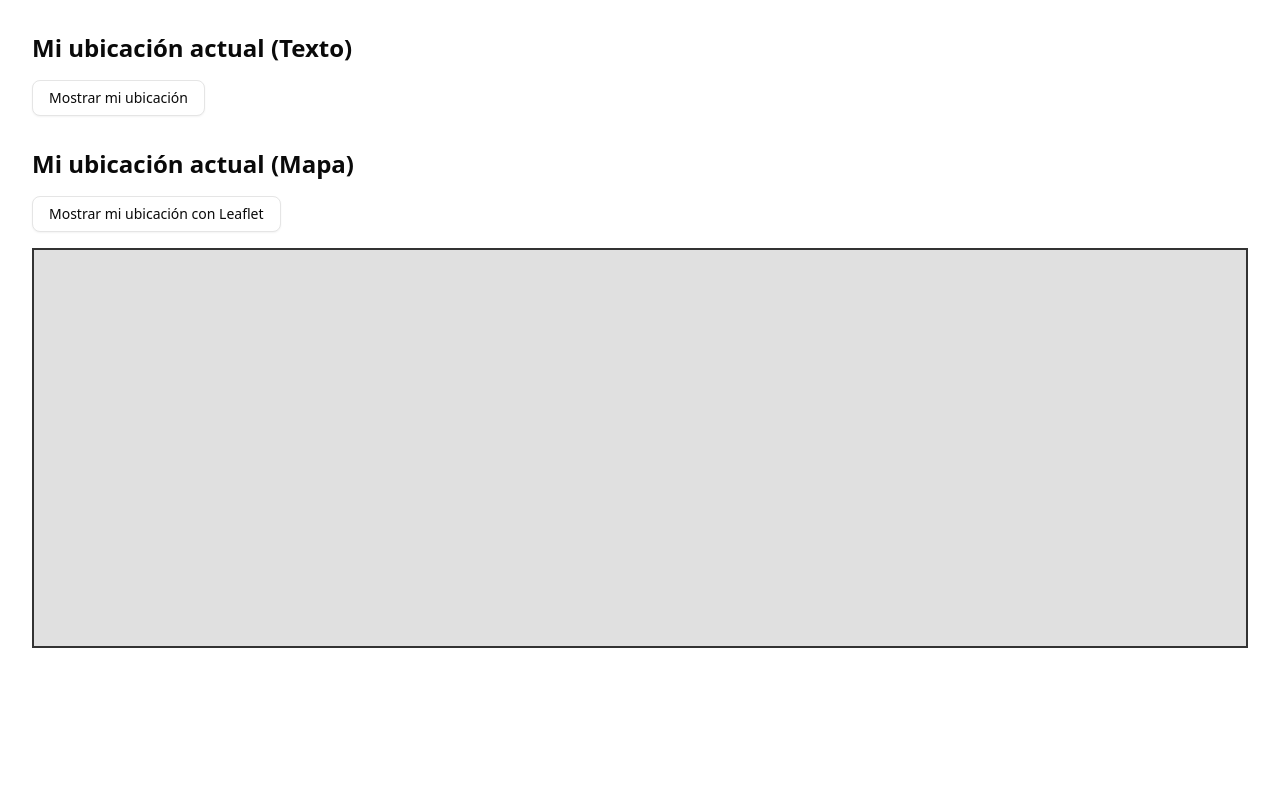
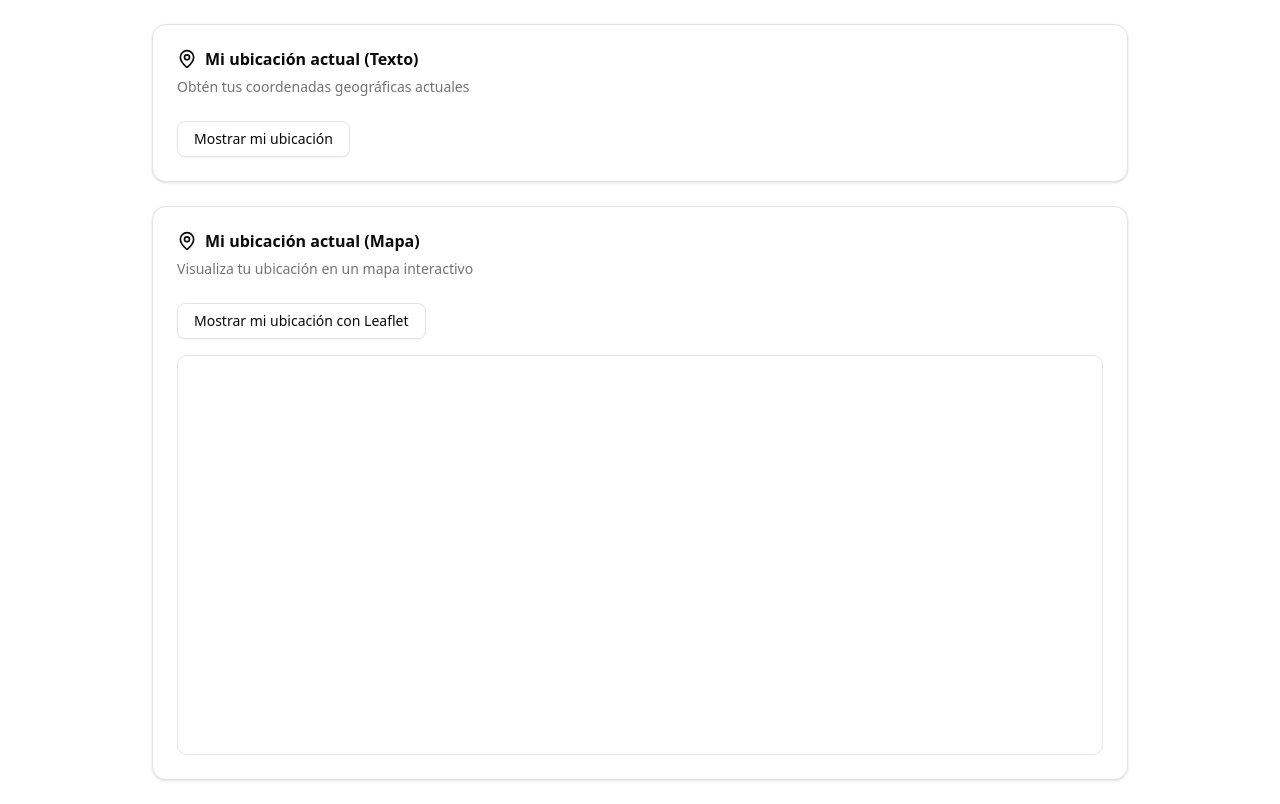
Before and after one commit to sannthiago-666/IID_I2026_AWOS_5A_ED01, a Next.js app in the folder frontend/: page / in a window 1280 px wide. Built offline with nearby package versions, Linux system fonts and the light colour scheme.

Commit message:
Version 2.0
Implementación de Leaflet correctamente con logs y estilos de shadcn

```diff
--- a/frontend/src/app/geolocation/geolocation.tsx
+++ b/frontend/src/app/geolocation/geolocation.tsx
@@ -2,6 +2,8 @@
 
 import React, { useEffect, useRef, useState } from "react";
 import { Button } from "@/components/ui/button";
+import { Card, CardContent, CardDescription, CardHeader, CardTitle } from "@/components/ui/card";
+import { MapPin, Loader2 } from "lucide-react"; // Iconos opcionales
 import "leaflet/dist/leaflet.css";
 
 type LeafletMap = any;
@@ -12,6 +14,8 @@ const Geolocalizacion: React.FC = () => {
     const mapContainerRef = useRef<HTMLDivElement>(null);
     const [L, setL] = useState<LeafletModule | null>(null);
     const [ubicacionText, setUbicacionText] = useState<string>("");
+    const [isLoadingText, setIsLoadingText] = useState(false);
+    const [isLoadingMap, setIsLoadingMap] = useState(false);
 
     useEffect(() => {
         console.log("🔍 Intentando cargar Leaflet...");
@@ -34,8 +38,11 @@ const Geolocalizacion: React.FC = () => {
 
     const ubicacionTextContent = () => {
         console.log("📍 Solicitando ubicación (texto)...");
+        setIsLoadingText(true);
+
         if (!navigator.geolocation) {
             setUbicacionText("Tu navegador no soporta geolocalización.");
+            setIsLoadingText(false);
             return;
         }
 
@@ -45,10 +52,12 @@ const Geolocalizacion: React.FC = () => {
                 const lon = posicion.coords.longitude;
                 console.log("✅ Ubicación obtenida:", lat, lon);
                 setUbicacionText(`Latitud: ${lat.toFixed(6)}, Longitud: ${lon.toFixed(6)}`);
+                setIsLoadingText(false);
             },
             (error) => {
                 console.error("❌ Error obteniendo ubicación:", error);
                 setUbicacionText(getErrorMessage(error));
+                setIsLoadingText(false);
             }
         );
     };
@@ -58,13 +67,17 @@ const Geolocalizacion: React.FC = () => {
         console.log("¿Leaflet cargado?", L !== null);
         console.log("¿Contenedor existe?", mapContainerRef.current !== null);
 
+        setIsLoadingMap(true);
+
         if (!navigator.geolocation) {
             alert("Tu navegador no soporta geolocalización.");
+            setIsLoadingMap(false);
             return;
         }
 
         if (!L) {
             alert("Leaflet aún no está cargado. Intenta de nuevo.");
+            setIsLoadingMap(false);
             return;
         }
 
@@ -74,10 +87,12 @@ const Geolocalizacion: React.FC = () => {
                 const lon = posicion.coords.longitude;
                 console.log("✅ Ubicación para mapa:", lat, lon);
                 mostrarMapa(lat, lon);
+                setIsLoadingMap(false);
             },
             (error) => {
                 console.error("❌ Error obteniendo ubicación para mapa:", error);
                 alert(getErrorMessage(error));
+                setIsLoadingMap(false);
             }
         );
     };
@@ -92,7 +107,6 @@ const Geolocalizacion: React.FC = () => {
             return;
         }
 
-        // Limpiar mapa existente
         if (mapRef.current) {
             console.log("🧹 Limpiando mapa anterior...");
             mapRef.current.remove();
@@ -146,37 +160,65 @@ const Geolocalizacion: React.FC = () => {
     }, []);
 
     return (
-        <main className="p-8 space-y-8">
-            <div className="space-y-4">
-                <h1 className="text-2xl font-bold">Mi ubicación actual (Texto)</h1>
-
-                <Button variant="outline" onClick={ubicacionTextContent}>
-                    Mostrar mi ubicación
+        <main className="container mx-auto p-6 space-y-6 max-w-5xl">
+            {/* Card para ubicación en texto */}
+            <Card>
+                <CardHeader>
+                    <CardTitle className="flex items-center gap-2">
+                        <MapPin className="h-5 w-5" />
+                        Mi ubicación actual (Texto)
+                    </CardTitle>
+                    <CardDescription>
+                        Obtén tus coordenadas geográficas actuales
+                    </CardDescription>
+                </CardHeader>
+                <CardContent className="space-y-4">
+                    <Button
+                        variant="outline"
+                        onClick={ubicacionTextContent}
+                        disabled={isLoadingText}
+                    >
+                        {isLoadingText && <Loader2 className="mr-2 h-4 w-4 animate-spin" />}
+                        {isLoadingText ? "Obteniendo ubicación..." : "Mostrar mi ubicación"}
                     </Button>
 
                     {ubicacionText && (
-                    <p className="text-sm text-gray-700">{ubicacionText}</p>
+                        <div className="p-4 bg-muted rounded-lg">
+                            <p className="text-sm font-mono">{ubicacionText}</p>
+                        </div>
                     )}
-            </div>
+                </CardContent>
+            </Card>
 
-            <div className="space-y-4">
-                <h1 className="text-2xl font-bold">Mi ubicación actual (Mapa)</h1>
-
-                <Button variant="outline" onClick={ubicacionLeaflet}>
-                    Mostrar mi ubicación con Leaflet
+            {/* Card para mapa */}
+            <Card>
+                <CardHeader>
+                    <CardTitle className="flex items-center gap-2">
+                        <MapPin className="h-5 w-5" />
+                        Mi ubicación actual (Mapa)
+                    </CardTitle>
+                    <CardDescription>
+                        Visualiza tu ubicación en un mapa interactivo
+                    </CardDescription>
+                </CardHeader>
+                <CardContent className="space-y-4">
+                    <Button
+                        variant="outline"
+                        onClick={ubicacionLeaflet}
+                        disabled={isLoadingMap || !L}
+                    >
+                        {isLoadingMap && <Loader2 className="mr-2 h-4 w-4 animate-spin" />}
+                        {isLoadingMap ? "Cargando mapa..." : "Mostrar mi ubicación con Leaflet"}
                     </Button>
 
+                    {/* Contenedor del mapa */}
                     <div
                         ref={mapContainerRef}
                         id="map"
-                    style={{
-                        width: '100%',
-                        height: '400px',
-                        backgroundColor: '#e0e0e0',
-                        border: '2px solid #333'
-                    }}
+                        className="w-full h-100 rounded-lg border border-border overflow-hidden"
                     />
-            </div>
+                </CardContent>
+            </Card>
         </main>
     );
 };
```
Lines whose indentation alone changed are shown as unchanged.
